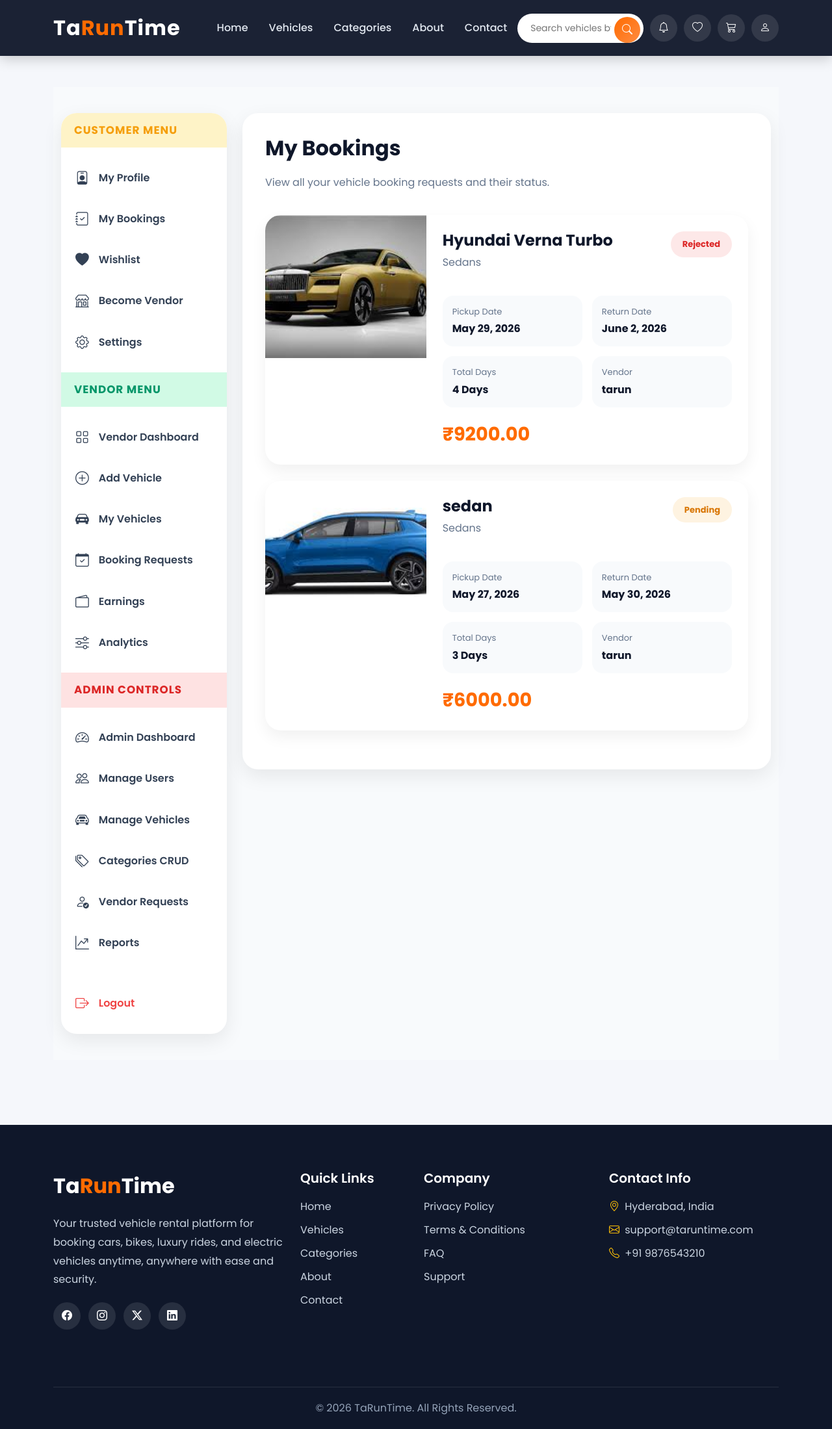
After one commit to Miryabbelli-Tarun/TaRunTime_Vehical_Rental, a Django app: page /dashboard/my_bookings/ in a window 1280 px wide. The commit adds this page. Shown: the whole page at 65% size. Run offline with Django 5.2, Linux system fonts and the light colour scheme; a user stored in the database is signed in; data comes from the database, SQL or seed files in the repository; both versions use the stored data as it was after the commit.

Commit message:
check out functionality like booking model,booking request,approve and reject bookings

```diff
--- a/dashboard/admin.py
+++ b/dashboard/admin.py
@@ -1,6 +1,6 @@
 from django.contrib import admin
 
-from dashboard.models import Cart, VendorRequest, Wishlist
+from dashboard.models import Bookings, Cart, VendorRequest, Wishlist
 
 # Register your models here.
 class VendorRequestAdmin(admin.ModelAdmin):
@@ -10,3 +10,4 @@ class VendorRequestAdmin(admin.ModelAdmin):
 admin.site.register(VendorRequest,VendorRequestAdmin)
 admin.site.register(Cart)
 admin.site.register(Wishlist)
+admin.site.register(Bookings)
--- a/dashboard/urls.py
+++ b/dashboard/urls.py
@@ -22,4 +22,12 @@ urlpatterns = [
     path('wishlist/',views.wishlist_view,name='wishlist'),
     path('toggle_wishlist/<slug:slug>/',views.toggle_wishlist_view,name='toggle_wishlist'),
     path('remove_from_wishlist/<int:id>/',views.remove_from_wishlist_view,name='remove_from_wishlist'),
+
+
+    #booking requests
+    path('booking_vehicle/<int:id>/',views.checkout_view,name='checkout'),
+    path('my_bookings/',views.my_bookings_view,name='my_bookings'),
+    path('vendor_booking_requests/',views.vendor_booking_requests_view,name="vendor_booking_requests"),
+    path('approve_booking_request/<int:id>/',views.approve_booking_request_view,name="approve_booking_request"),
+    path('reject_booking_request/<int:id>/',views.reject_booking_request_view,name="reject_booking_request"),
 ]
--- a/dashboard/views.py
+++ b/dashboard/views.py
@@ -3,7 +3,7 @@ from django.shortcuts import get_object_or_404, redirect, render
 from django.contrib import messages
 from django.contrib.auth import get_user_model
 
-from dashboard.models import Cart, VendorRequest, Wishlist
+from dashboard.models import Bookings, Cart, VendorRequest, Wishlist
 from home.models import Category, Vehicle
 from datetime import datetime
 
@@ -339,3 +339,55 @@ def remove_from_wishlist_view(request,id):
     item.delete()
     messages.success(request,"vehicle removed from wishlist")
     return redirect('wishlist')
+
+
+
+def checkout_view(request,id):
+    item=get_object_or_404(Cart,id=id,user=request.user)
+    if Bookings.objects.filter(user=request.user,
+                               vehicle=item.vehicle,
+                               start_date=item.start_date,
+                               end_date=item.end_date,
+                               status="pending").exists():
+        messages.warning(request,"booking request already send")
+        return redirect('cart')
+    Bookings.objects.create(
+        user=request.user,
+        vehicle=item.vehicle,
+        vendor=item.vehicle.vendor,
+        start_date=item.start_date,
+        end_date=item.end_date,
+        total_days=item.total_days,
+        total=item.amount
+    )
+    item.delete()
+    messages.success(request,"booking request send succesfully")
+    return redirect('my_bookings')
+
+def my_bookings_view(request):
+    bookings=Bookings.objects.filter(user=request.user).order_by('-created_at')
+    context={
+        'bookings':bookings
+    }
+    return render(request,'dashboard/my_bookings.html',context)
+
+def vendor_booking_requests_view(request):
+    bookings=Bookings.objects.filter(vendor=request.user).order_by('-created_at')
+    context={
+        'bookings':bookings,
+    }
+    return render(request,"dashboard/vendor/booking_requests.html",context)
+
+def approve_booking_request_view(request,id):
+    item=get_object_or_404(Bookings,vendor=request.user,id=id)
+    item.status='approved'
+    item.save()
+    messages.success(request,"booking request accepted")
+    return redirect('vendor_booking_requests')
+
+def reject_booking_request_view(request,id):
+    item=get_object_or_404(Bookings,id=id,vendor=request.user)
+    item.status='rejected'
+    item.save()
+    messages.success(request,"booking request rejected")
+    return redirect('vendor_booking_requests')
--- a/templates/base.html
+++ b/templates/base.html
@@ -500,7 +500,7 @@
                                 <li><a class="dropdown-item" href="#"><i class="bi bi-grid-1x2"></i> Vendor Dashboard</a></li>
                                 <li><a class="dropdown-item" href="{% url 'add_vehicle' %}"><i class="bi bi-plus-circle"></i> Add Vehicle</a></li>
                                 <li><a class="dropdown-item" href="{% url 'my_vehicles' %}"><i class="bi bi-car-front-fill"></i> My Vehicles</a></li>
-                                <li><a class="dropdown-item" href="#"><i class="bi bi-calendar-event"></i> Booking Requests</a></li>
+                                <li><a class="dropdown-item" href="{% url 'vendor_booking_requests' %}"><i class="bi bi-calendar-event"></i> Booking Requests</a></li>
                                 <li><a class="dropdown-item" href="#"><i class="bi bi-wallet2"></i> Earnings</a></li>
                                 <li><a class="dropdown-item" href="#"><i class="bi bi-sliders"></i> Analytics</a></li>
                                 <li><hr class="dropdown-divider"></li>
@@ -509,7 +509,7 @@
                             <!-- GENERAL CUSTOMER ACCOUNT CONSOLE -->
                             <li><div class="dropdown-header-role text-warning bg-warning-subtle">Customer Menu</div></li>
                             <li><a class="dropdown-item" href="{% url 'profile' %}"><i class="bi bi-person-bounding-box"></i> My Profile</a></li>
-                            <li><a class="dropdown-item" href="#"><i class="bi bi-journal-check"></i> My Bookings</a></li>
+                            <li><a class="dropdown-item" href="{% url 'my_bookings' %}"><i class="bi bi-journal-check"></i> My Bookings</a></li>
                             <li><a class="dropdown-item" href="{% url 'wishlist' %}"><i class="bi bi-heart-fill"></i> Wishlist</a></li>
                             {% if not request.user.is_vendor and not request.user.wants_vendor %}
                                 <li><a class="dropdown-item" href="#"><i class="bi bi-shop"></i> Become Vendor</a></li>
--- a/templates/dashboard/base_dashboard.html
+++ b/templates/dashboard/base_dashboard.html
@@ -249,7 +249,7 @@ Dashboard | TaRunTime
 
                         </a>
 
-                        <a href="#">
+                        <a href="{% url 'my_bookings' %}">
 
                             <i class="bi bi-journal-check"></i>
 
@@ -257,7 +257,7 @@ Dashboard | TaRunTime
 
                         </a>
 
-                        <a href="#">
+                        <a href="{% url 'wishlist' %}">
 
                             <i class="bi bi-heart-fill"></i>
 
@@ -319,7 +319,7 @@ Dashboard | TaRunTime
 
                         </a>
 
-                        <a href="#">
+                        <a href="{% url 'vendor_booking_requests' %}">
 
                             <i class="bi bi-calendar-check"></i>
 
--- /dev/null
+++ b/templates/dashboard/my_bookings.html
@@ -0,0 +1,395 @@
+{% extends 'dashboard/base_dashboard.html' %}
+
+{% block title %}
+My Bookings | TaRunTime
+{% endblock %}
+
+{% block dashboard_content %}
+
+
+{% if messages %}
+
+{% for message in messages %}
+
+<div class="alert alert-{{ message.tags }} alert-dismissible fade show">
+
+    {{ message }}
+
+    <button type="button" class="btn-close" data-bs-dismiss="alert"></button>
+
+</div>
+
+{% endfor %}
+
+{% endif %}
+
+<style>
+
+    .page-header{
+        margin-bottom: 35px;
+    }
+
+    .page-header h2{
+        font-size: 2rem;
+        font-weight: 800;
+        color: #0f172a;
+    }
+
+    .page-header p{
+        color: #64748b;
+        margin-top: 10px;
+    }
+
+    /* ======================
+        BOOKING CARD
+    ====================== */
+
+    .booking-card{
+        background: white;
+        border-radius: 24px;
+        overflow: hidden;
+        box-shadow: 0 10px 25px rgba(0,0,0,0.06);
+        margin-bottom: 25px;
+        transition: 0.3s;
+    }
+
+    .booking-card:hover{
+        transform: translateY(-4px);
+    }
+
+    .vehicle-image{
+        width: 100%;
+        height: 220px;
+        object-fit: cover;
+    }
+
+    .booking-content{
+        padding: 25px;
+    }
+
+    .vehicle-name{
+        font-size: 1.5rem;
+        font-weight: 700;
+        color: #0f172a;
+        margin-bottom: 5px;
+    }
+
+    .vehicle-category{
+        color: #64748b;
+        margin-bottom: 20px;
+    }
+
+    /* ======================
+        DETAILS GRID
+    ====================== */
+
+    .details-grid{
+        display: grid;
+        grid-template-columns: repeat(2,1fr);
+        gap: 15px;
+        margin-bottom: 20px;
+    }
+
+    .detail-box{
+        background: #f8fafc;
+        padding: 15px;
+        border-radius: 16px;
+    }
+
+    .detail-label{
+        font-size: 13px;
+        color: #64748b;
+        margin-bottom: 5px;
+    }
+
+    .detail-value{
+        font-weight: 700;
+        color: #0f172a;
+    }
+
+    /* ======================
+        PRICE
+    ====================== */
+
+    .price-box{
+        margin-top: 15px;
+    }
+
+    .price{
+        font-size: 1.8rem;
+        font-weight: 800;
+        color: #ff6b00;
+    }
+
+    /* ======================
+        STATUS BADGES
+    ====================== */
+
+    .status-badge{
+        padding: 10px 18px;
+        border-radius: 50px;
+        font-size: 13px;
+        font-weight: 700;
+    }
+
+    .status-pending{
+        background: rgba(245,158,11,0.12);
+        color: #d97706;
+    }
+
+    .status-approved{
+        background: rgba(34,197,94,0.12);
+        color: #16a34a;
+    }
+
+    .status-rejected{
+        background: rgba(239,68,68,0.12);
+        color: #dc2626;
+    }
+
+    .status-completed{
+        background: rgba(59,130,246,0.12);
+        color: #2563eb;
+    }
+
+    /* ======================
+        EMPTY STATE
+    ====================== */
+
+    .empty-box{
+        background: white;
+        border-radius: 24px;
+        padding: 70px 20px;
+        text-align: center;
+        box-shadow: 0 10px 25px rgba(0,0,0,0.06);
+    }
+
+    .empty-box i{
+        font-size: 5rem;
+        color: #cbd5e1;
+    }
+
+    .empty-box h3{
+        margin-top: 20px;
+        font-weight: 700;
+        color: #334155;
+    }
+
+    .empty-box p{
+        color: #64748b;
+        margin-top: 10px;
+    }
+
+    /* ======================
+        RESPONSIVE
+    ====================== */
+
+    @media(max-width:768px){
+
+        .details-grid{
+            grid-template-columns: 1fr;
+        }
+
+        .booking-content{
+            padding: 18px;
+        }
+
+    }
+
+</style>
+
+
+<div class="page-header">
+
+    <h2>
+        My Bookings
+    </h2>
+
+    <p>
+        View all your vehicle booking requests and their status.
+    </p>
+
+</div>
+
+
+{% for booking in bookings %}
+
+<div class="booking-card">
+
+    <div class="row g-0">
+
+        <!-- Image -->
+
+        <div class="col-lg-4">
+
+            <img
+                src="{{ booking.vehicle.image.url }}"
+                class="vehicle-image"
+                alt="{{ booking.vehicle.name }}"
+            >
+
+        </div>
+
+        <!-- Content -->
+
+        <div class="col-lg-8">
+
+            <div class="booking-content">
+
+                <div class="d-flex justify-content-between align-items-start mb-3">
+
+                    <div>
+
+                        <h3 class="vehicle-name">
+
+                            {{ booking.vehicle.name }}
+
+                        </h3>
+
+                        <p class="vehicle-category">
+
+                            {{ booking.vehicle.category }}
+
+                        </p>
+
+                    </div>
+
+                    <!-- Status -->
+
+                    {% if booking.status == 'pending' %}
+
+                    <span class="status-badge status-pending">
+                        Pending
+                    </span>
+
+                    {% elif booking.status == 'approved' %}
+
+                    <span class="status-badge status-approved">
+                        Approved
+                    </span>
+
+                    {% elif booking.status == 'rejected' %}
+
+                    <span class="status-badge status-rejected">
+                        Rejected
+                    </span>
+
+                    {% elif booking.status == 'completed' %}
+
+                    <span class="status-badge status-completed">
+                        Completed
+                    </span>
+
+                    {% endif %}
+
+                </div>
+
+                <!-- Details -->
+
+                <div class="details-grid">
+
+                    <div class="detail-box">
+
+                        <div class="detail-label">
+
+                            Pickup Date
+
+                        </div>
+
+                        <div class="detail-value">
+
+                            {{ booking.start_date }}
+
+                        </div>
+
+                    </div>
+
+                    <div class="detail-box">
+
+                        <div class="detail-label">
+
+                            Return Date
+
+                        </div>
+
+                        <div class="detail-value">
+
+                            {{ booking.end_date }}
+
+                        </div>
+
+                    </div>
+
+                    <div class="detail-box">
+
+                        <div class="detail-label">
+
+                            Total Days
+
+                        </div>
+
+                        <div class="detail-value">
+
+                            {{ booking.total_days }} Days
+
+                        </div>
+
+                    </div>
+
+                    <div class="detail-box">
+
+                        <div class="detail-label">
+
+                            Vendor
+
+                        </div>
+
+                        <div class="detail-value">
+
+                            {{ booking.vendor.username }}
+
+                        </div>
+
+                    </div>
+
+                </div>
+
+                <!-- Price -->
+
+                <div class="price-box">
+
+                    <div class="price">
+
+                        ₹{{ booking.total }}
+
+                    </div>
+
+                </div>
+
+            </div>
+
+        </div>
+
+    </div>
+
+</div>
+
+{% empty %}
+
+<div class="empty-box">
+
+    <i class="bi bi-calendar-x"></i>
+
+    <h3>
+        No Bookings Found
+    </h3>
+
+    <p>
+        You haven't booked any vehicles yet.
+    </p>
+
+</div>
+
+{% endfor %}
+
+{% endblock %}
```
Also changed, not shown: dashboard/models.py (+28 -0 lines), templates/dashboard/cart.html (+118 -90 lines), dashboard/migrations/0004_bookings.py (added), db.sqlite3, 1 other file.
